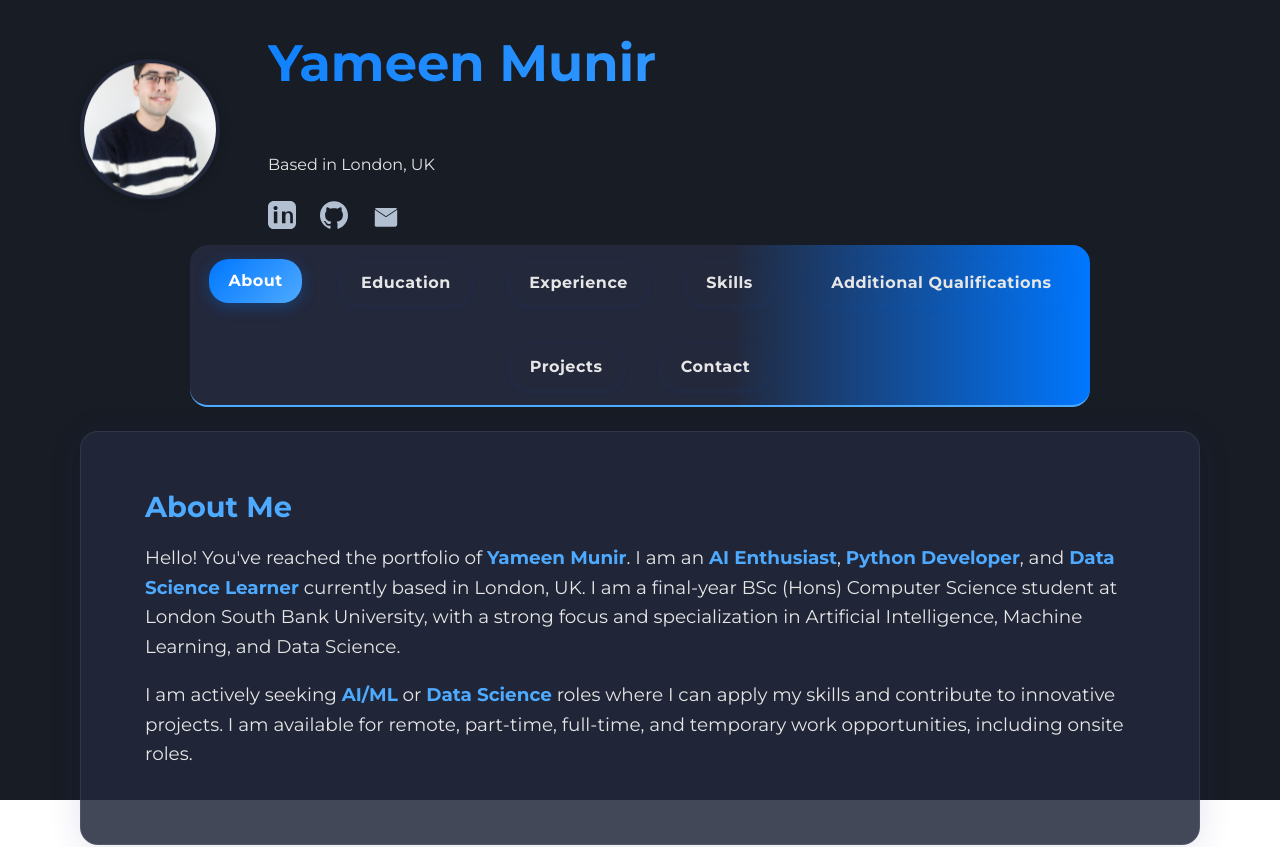
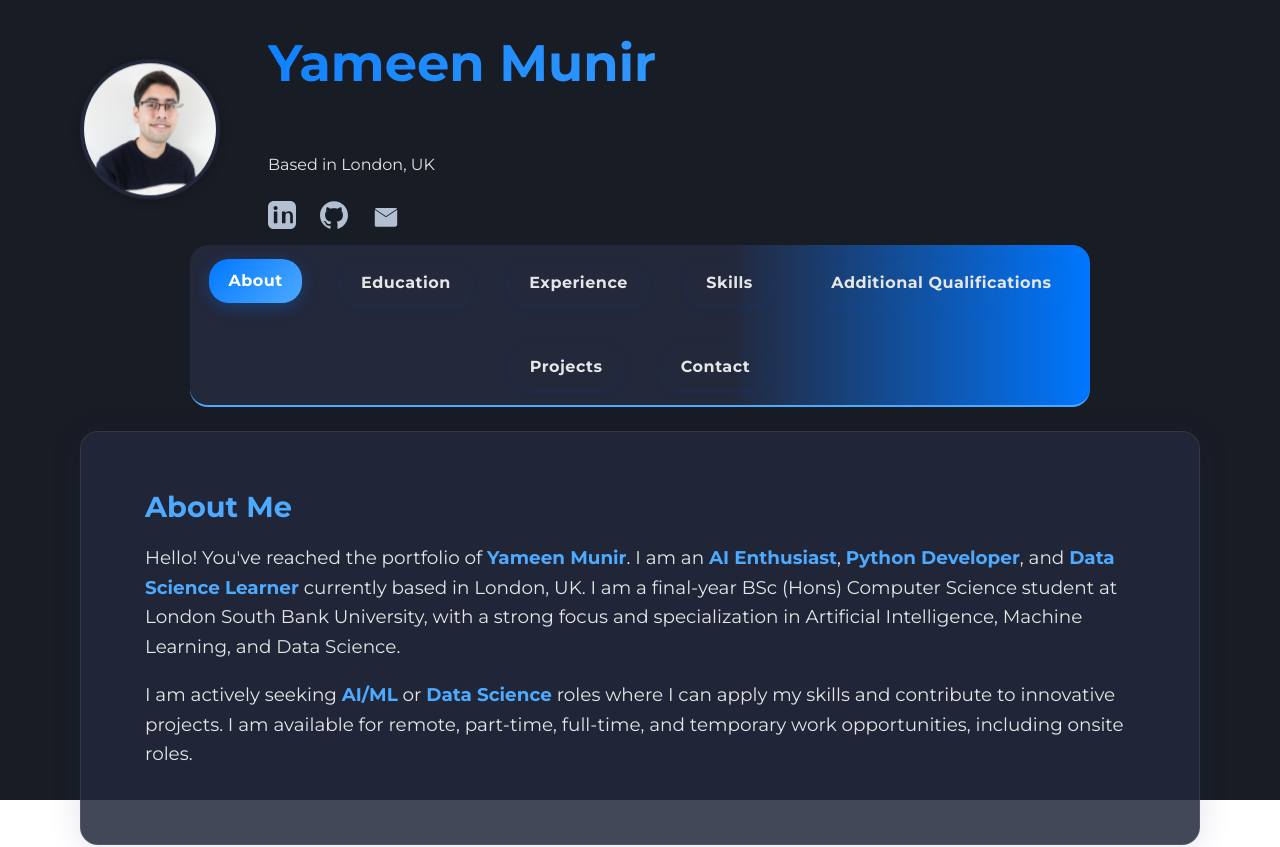
Before and after one commit to YameenMunir/Portfolio-Website, a React (Vite) app: page / in a window 1280 px wide. Shown: the top 847 px of the page. Built offline with nearby package versions, Linux system fonts and the light colour scheme.

Commit message:
fix: adjust object position for profile image to enhance visibility

```diff
--- a/src/App.css
+++ b/src/App.css
@@ -55,6 +55,7 @@ body::before {
   width: 140px;
   height: 140px;
   object-fit: cover;
+  object-position: center 10%; /* Show more of the top of the head and face */
   border-radius: 50%;
   border: 4px solid #23283b;
   box-shadow: 0 2px 12px rgba(0,0,0,0.2);
```
